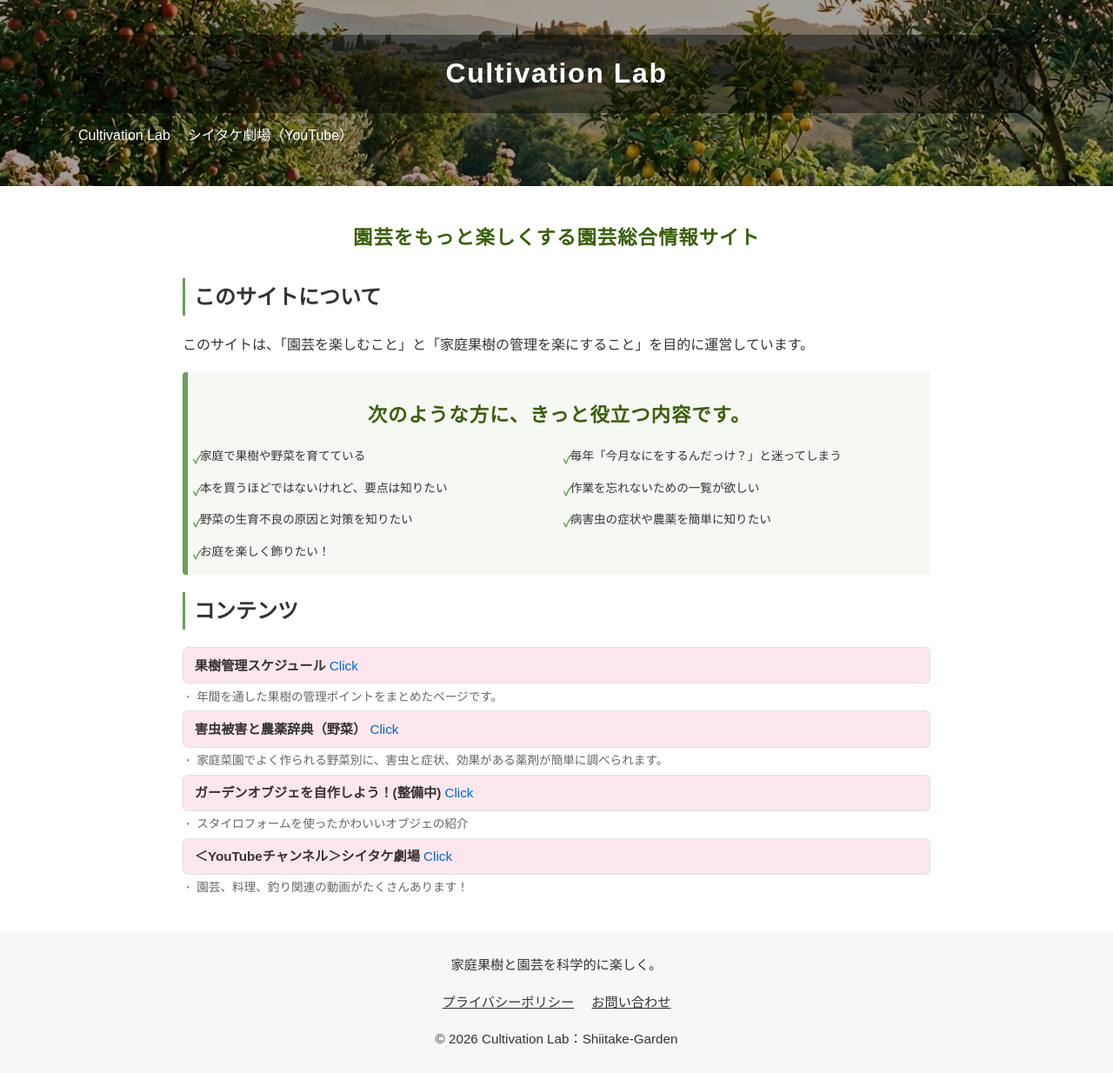
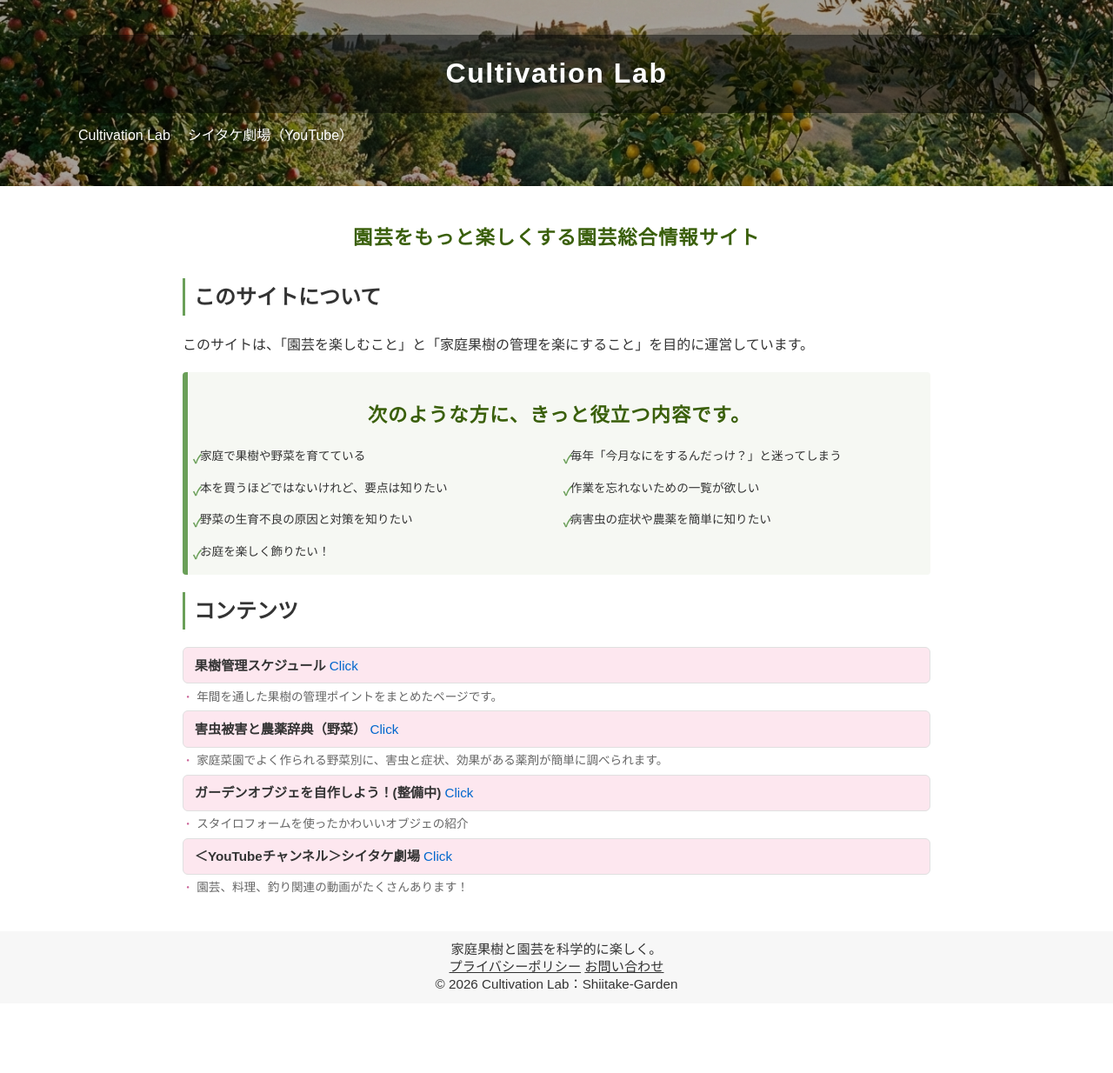
Before and after one commit to shiitake-garden/shiitake-garden.github.io, a Jekyll site: the page built from index.html, in a window 1280 px wide. Shown: the whole page at 87% size. Built offline with Jekyll 4.4.1, drawn with Linux system fonts in a browser that asks for light colours; after the commit the page ends 1154 px from its top, so only the background shows below that.

Commit message:
Update site.css

```diff
--- a/assets/css/site.css
+++ b/assets/css/site.css
@@ -10,6 +10,17 @@ body{margin:0;font-family:"Hiragino Kaku Gothic ProN","Noto Sans JP",sans-serif;
 h2{border-left:3px solid var(--brand); padding-left:10px}
 .site-footer{background:var(--soft); text-align:center; padding:10px; font-size:.95em}
 .site-footer a{color:inherit; text-decoration:underline; margin:0 8px}
+.site-footer {
+  line-height: 1.2;   /* 全体の行間を詰める */
+}
+
+.site-footer p,
+.site-footer a {
+  margin: 2px 0;      /* 各行の上下余白を小さく */
+}
+
+
+
 /* ---- こんな方に向いています ---- */
 .for-you {
   background: #f6f8f3;           /* 土・紙っぽい淡色 */
```
